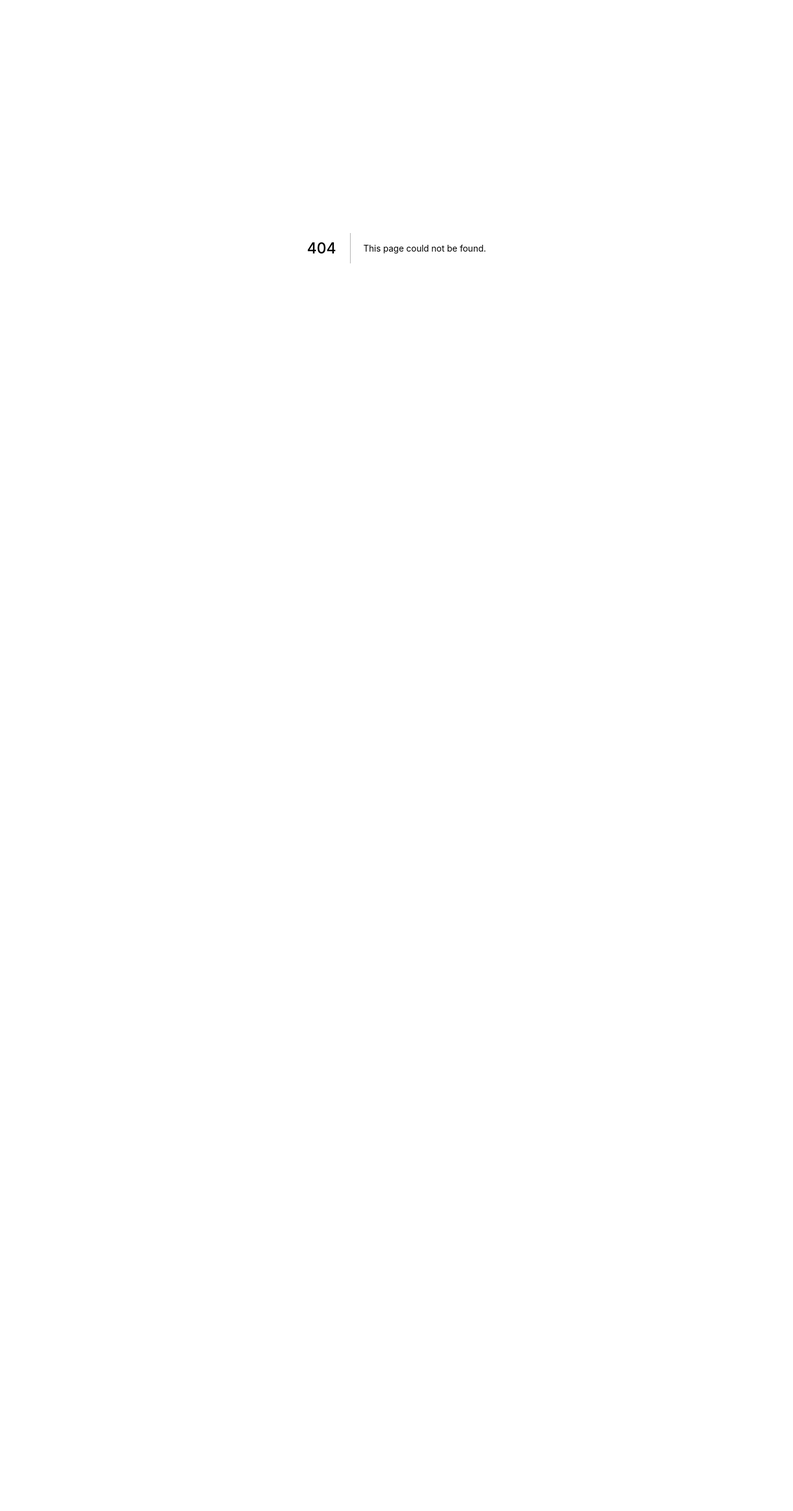
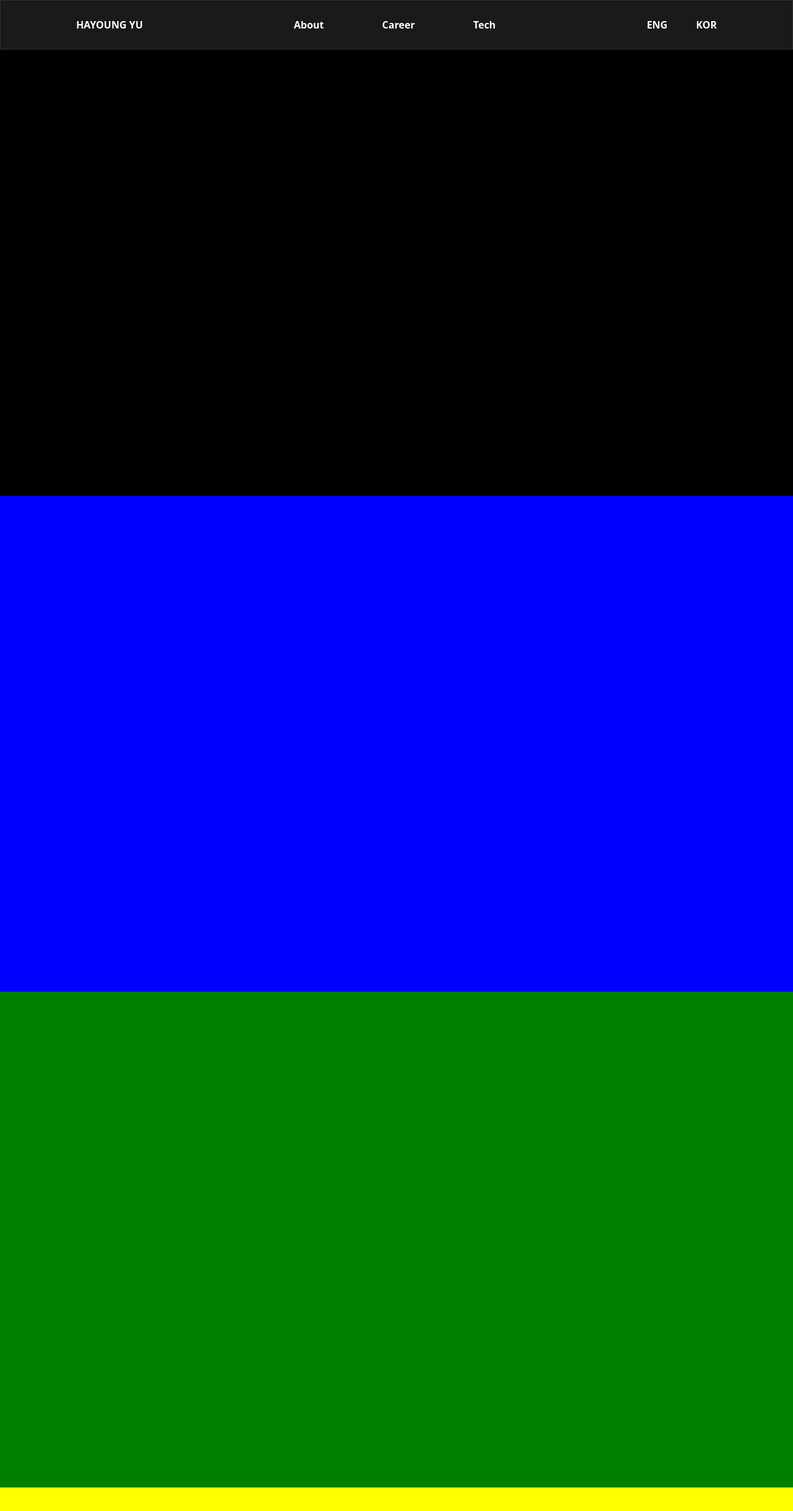
Before and after one commit to glory4god/young-web, a Next.js app: page /test in a window 1280 px wide. Before the commit this address had no page. Shown: the top 2438 px of the page at 62% size. Before the commit the page ends 800 px from the top, so only its background shows below. Built offline with nearby package versions, Linux system fonts and the light colour scheme.

Commit message:
feat : wheelLayout 테스트 페이지

```diff
--- /dev/null
+++ b/components/common/WheelLayout2/WheelLayout2.module.css
@@ -0,0 +1,7 @@
+.root {
+  @apply w-full h-full text-black;
+}
+
+.root > div:not(:last-child){
+  @apply w-full h-screen overflow-hidden ;
+}
--- /dev/null
+++ b/components/common/WheelLayout2/WheelLayout2.tsx
@@ -0,0 +1,91 @@
+import { setBgColor } from '@lib/redux/slices/globalSlice';
+import React, { useState } from 'react';
+import { useDispatch } from 'react-redux';
+import { Footer } from '..';
+import s from './WheelLayout2.module.css';
+
+interface LayoutProps {
+  children?: any;
+}
+
+const WheelLayout2 = (props: LayoutProps) => {
+  const { children } = props;
+  const [page, setPage] = useState(1);
+  const wheelRef = React.useRef<HTMLDivElement>(null);
+
+  const wheelHandler = (e: any) => {
+    e.preventDefault();
+    const deltaY = e.deltaY; // y 스크롤 방향 결정
+    const innerHeight = window.innerHeight; // 현재 윈도우 사이즈 y 길이
+    // const cnt = children.length;
+    const scrollY = window.scrollY; // 윈도우 스크롤 y 위치
+    let currentPage = Math.floor(scrollY / innerHeight) + 1;
+    console.log(currentPage);
+    if (deltaY > 0) {
+      // 내리기
+      if (currentPage < 5) {
+        console.log(e);
+        window.scrollTo({
+          left: 0,
+          top: innerHeight * currentPage,
+          behavior: 'smooth',
+        });
+      }
+    } else {
+      // 올리기
+      if (currentPage > 0) {
+        if (scrollY > 0) {
+          if (innerHeight * (5 - 2) >= scrollY) {
+            window.scrollTo({
+              left: 0,
+              top: innerHeight * (currentPage - 2),
+              behavior: 'smooth',
+            });
+          } else {
+            // window.scrollTo({
+            //   left: 0,
+            //   top: innerHeight * (currentPage - 1),
+            //   behavior: 'smooth',
+            // });
+          }
+        }
+      }
+    }
+  };
+  React.useEffect(() => {
+    const current = wheelRef.current;
+    current.addEventListener('wheel', wheelHandler);
+    return () => {
+      current.removeEventListener('wheel', wheelHandler);
+    };
+  }, []);
+  return (
+    <div ref={wheelRef} className={s.root}>
+      {/* {children} */}
+
+      <div
+        style={{
+          backgroundColor: `black`,
+        }}
+      />
+      <div
+        style={{
+          backgroundColor: `blue`,
+        }}
+      />
+      <div
+        style={{
+          backgroundColor: `green`,
+        }}
+      />
+      <div
+        style={{
+          backgroundColor: `yellow`,
+        }}
+      />
+      <Footer />
+    </div>
+  );
+};
+
+export default WheelLayout2;
--- /dev/null
+++ b/components/common/WheelLayout2/index.ts
@@ -0,0 +1 @@
+export { default } from './WheelLayout2';
--- /dev/null
+++ b/pages/test.tsx
@@ -0,0 +1,47 @@
+import { NextPage } from 'next';
+import React, { useEffect, useRef } from 'react';
+
+import { Footer } from '@components/common';
+
+import cn from 'classnames';
+import { GlassmorphismBox } from '@components/ui';
+import { useDispatch } from 'react-redux';
+import { setBgColor } from '@lib/redux/slices/globalSlice';
+import { MY_INFO } from 'utils/constants';
+import RecentBoard from '@components/RecentBoard';
+import CustomButton from '@components/ui/CustomButton/CustomButton';
+import WheelLayout2 from '@components/common/WheelLayout2';
+
+const test: NextPage = () => {
+  return (
+    <>
+      <WheelLayout2>
+        {/* <div
+          style={{
+            backgroundColor: `black`,
+          }}></div>
+        <div
+          style={{
+            backgroundColor: `blue`,
+          }}></div>
+        <div
+          style={{
+            backgroundColor: `green`,
+          }}></div>
+        <div
+          style={{
+            backgroundColor: `yellow`,
+          }}></div>
+        <Footer /> */}
+      </WheelLayout2>
+
+      <div>asdasd</div>
+      <div>asdasd</div>
+      <div>asdasd</div>
+      <div>asdasd</div>
+      <div>asdasd</div>
+    </>
+  );
+};
+
+export default test;
```
